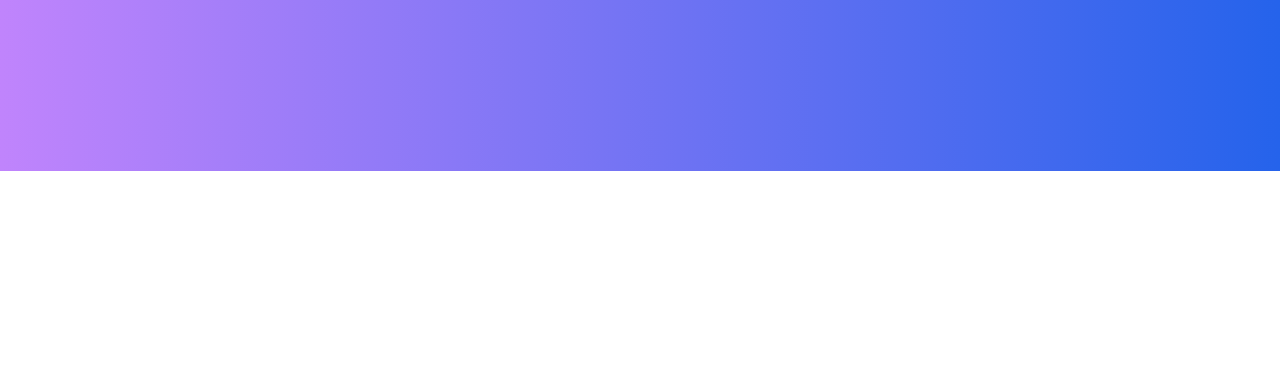
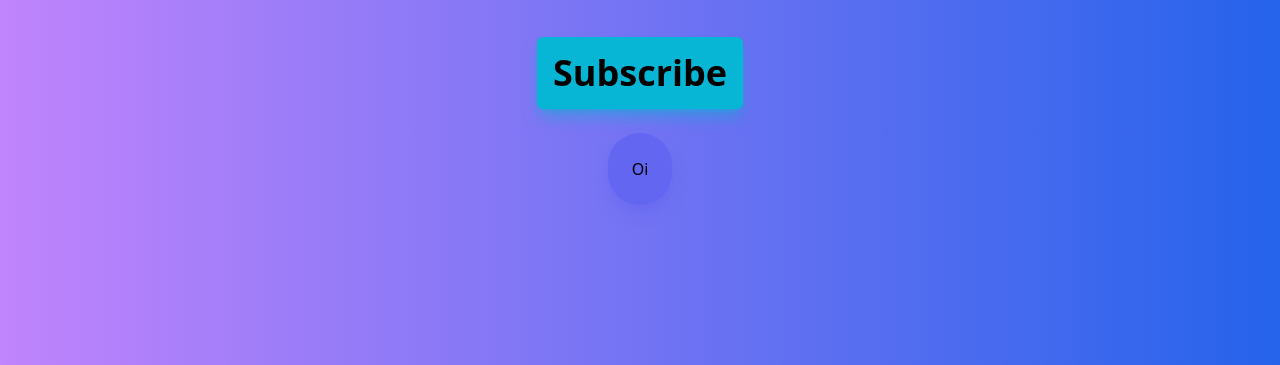
Before and after one commit to ElivanLimaJunior/Tailwind-Css, a plain HTML site: page index.html in a window 1280 px wide. Shown: the part 629-994 px from the top of the page. Before the commit the page ends 800 px from the top, so only its background shows below. Drawn offline with nearby package versions, Linux system fonts and the light colour scheme.

Commit message:
Praticado
Criando botões para fazer uma prática.

```diff
--- a/index.html
+++ b/index.html
@@ -22,6 +22,14 @@
         <p class="">Desenvolvedora Front-end</p>
     </div>
 
+    <div class="button flex justify-center">
+        <button class="p-4 font-black text-4xl rounded-md bg-cyan-500 shadow-lg shadow-cyan-500/50 ...">Subscribe</button>
+    </div>
+
+    <div class="flex justify-center mt-6">
+        <button class="bg-indigo-500 shadow-lg shadow-indigo-500/50 p-6 rounded-[60px]" type="button">Oi</button>
+    </div>
+
 </body>
 
 </html>
```
